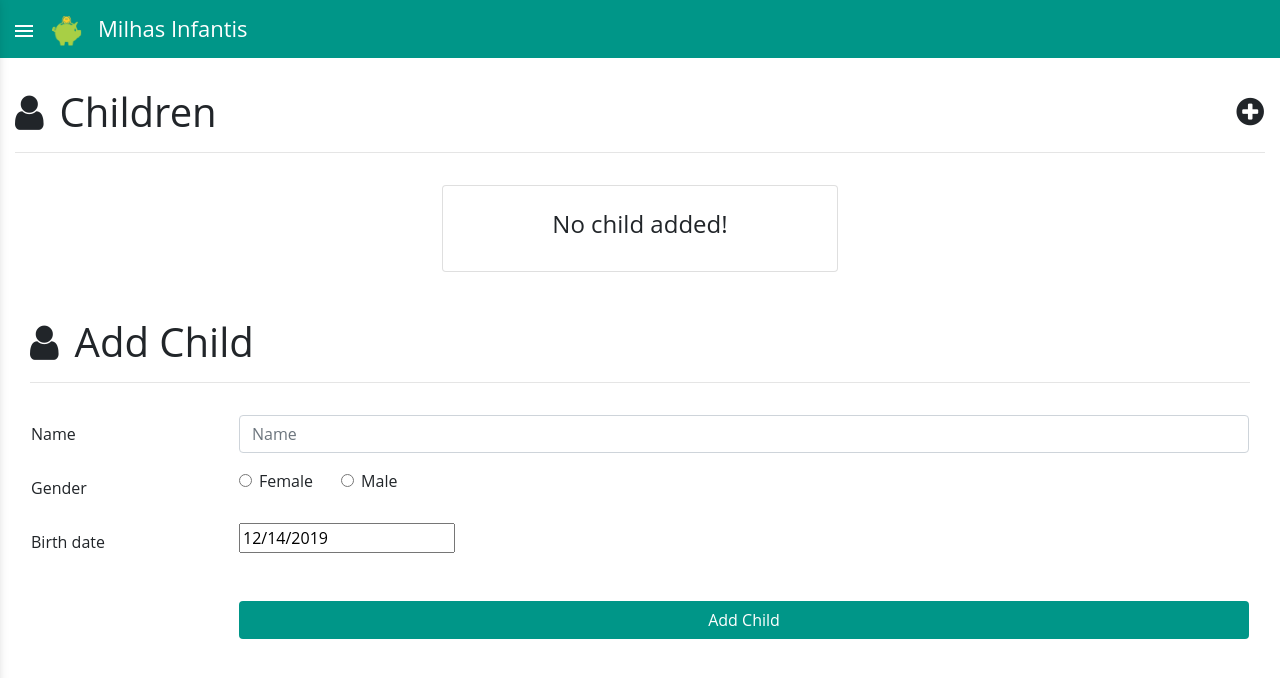
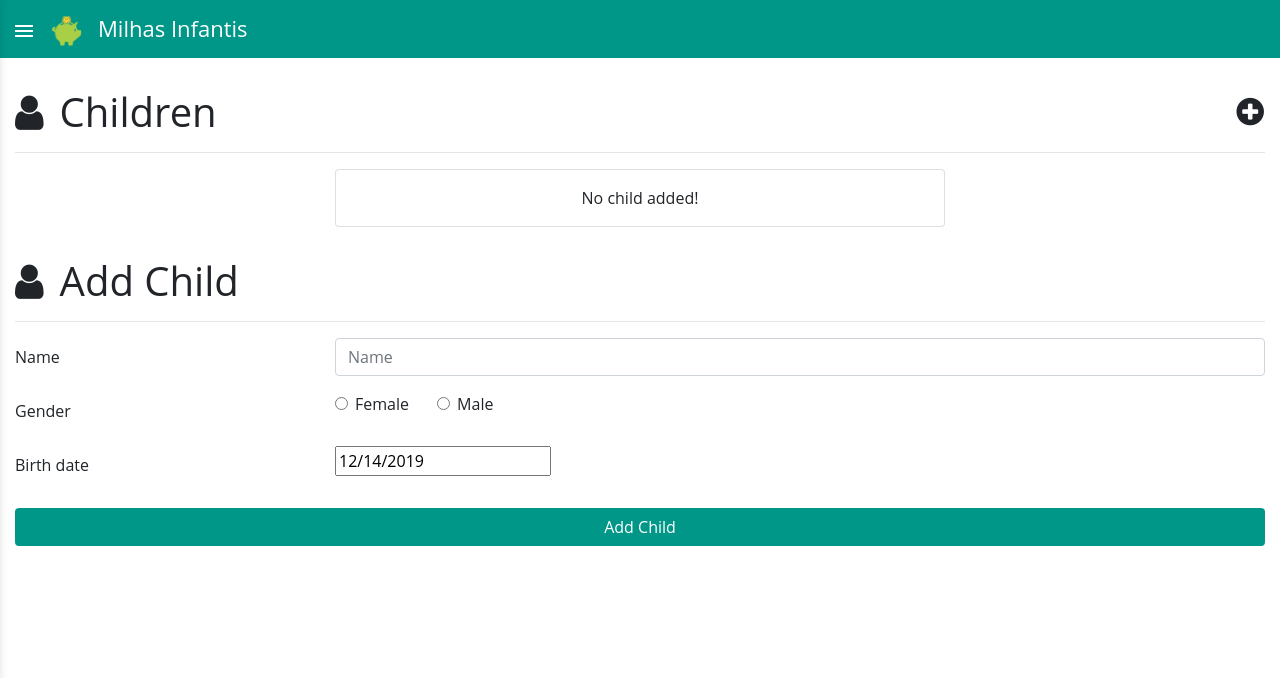
Before and after one commit to dsreliete/children-miles, a React (Create React App) app: page / in a window 1280 px wide. Both pictures are taken after a click on the icon 1250 px from the left and 112 px from the top of the page. Shown: the top 678 px of the page. Built offline with nearby package versions, Linux system fonts and the light colour scheme.

Commit message:
update margins

```diff
--- a/src/components/ChildrenAddComponent.js
+++ b/src/components/ChildrenAddComponent.js
@@ -10,12 +10,12 @@ export default function ChildrenAddComponent(props) {
     const title = "Add Child";
     return (
         <div className="container-wrapper">
-            <TitleComponent title={title}/>
-            <div className="row justify-content-center">
-                <div className="col m-3">
-                    <ChildrenForm
-                        handleAddChildrenToList={props.handleAddChildrenToList}
-                    />
+            <div className="row">
+                <TitleComponent title={title}/>
+                    <div className="col-sm-12">
+                        <ChildrenForm
+                            handleAddChildrenToList={props.handleAddChildrenToList}
+                        />
                 </div>
             </div>
         </div>
--- a/src/components/ChildrenForm.js
+++ b/src/components/ChildrenForm.js
@@ -29,8 +29,8 @@ export default class ChildrenForm extends Component {
         return(
             <Form onSubmit={this.handleSubmit}>
                 <FormGroup row>
-                    <Label htmlFor="name" md={2}>Name</Label>
-                    <Col md={10}>
+                    <Label htmlFor="name" md={3}>Name</Label>
+                    <Col md={9}>
                         <Input type="text" id="name" name="name"
                             placeholder="Name"
                             value={this.state.name}
@@ -41,8 +41,8 @@ export default class ChildrenForm extends Component {
                     </Col>
                 </FormGroup>
                 <FormGroup row>
-                    <Label htmlFor="gender" md={2}>Gender</Label>
-                    <Col md={10}>
+                    <Label htmlFor="gender" md={3}>Gender</Label>
+                    <Col md={9}>
                         <FormGroup check>
                             <Label check>
                             <Input type="radio" id="female" name="gender"
@@ -61,8 +61,8 @@ export default class ChildrenForm extends Component {
                     </Col>
                 </FormGroup>
                 <FormGroup row>
-                    <Label htmlFor="dateBirth" md={2}>Birth date</Label>
-                    <Col md={10}>
+                    <Label htmlFor="dateBirth" md={3}>Birth date</Label>
+                    <Col md={9}>
                         <DatePicker
                             selected={this.state.birthDate}
                             onSelect={this.handleDateChange}
@@ -70,8 +70,8 @@ export default class ChildrenForm extends Component {
                     </Col>
                 </FormGroup>
                 <FormGroup row>
-                    <Col md={{size: 10, offset: 2}}>
-                        <Button type="submit" color="#009688" className="text-white btn-block mt-4">
+                    <Col md={{size: 12}}>
+                        <Button type="submit" color="#009688" className="text-white btn-block mt-2">
                             Add Child
                         </Button>
                     </Col>
--- a/src/components/ChildrenItem.js
+++ b/src/components/ChildrenItem.js
@@ -4,13 +4,13 @@ export default function ChildrenItem(props) {
     const child = props.child;
     const imageSrc = child.gender === "female" ? "assets/images/maria.jpg" : "assets/images/joao.jpg"
     return(
-        <div className="col mb-3">
-            <div className="card p-4">
+        <div className="col m-3">
+            <div className="card p-3">
                 <div className="media">
                     <img className="img" src={imageSrc} alt="child" />
                     <div className="media-body ml-4 align-self-center">
-                        <h4>{child.name}</h4>
-                        <h5>{child.birthDate.toISOString()}</h5>
+                        <p>{child.name}</p>
+                        <p>{child.birthDate.toISOString()}</p>
                     </div>
                 </div>
             </div>
--- a/src/components/ChildrenListComponent.js
+++ b/src/components/ChildrenListComponent.js
@@ -17,11 +17,10 @@ export default class ChildrenList extends Component {
                     />
                 </div>
                 <div className="row justify-content-center">
+                    <div className="col-md-6">
                         { this.props.childrenList.length === 0 ?
-                        <div className="col-4 m-3">
-                            <div className="card p-4 text-center">
-                                <h4>No child added!</h4>
-                            </div>
+                            <div className="card text-center pt-3">
+                                <p>No child added!</p>
                             </div>
                             :
                             <ul className="list-unstyled">
@@ -36,6 +35,7 @@ export default class ChildrenList extends Component {
                         }
                     </div>
                 </div>
+            </div>
         );
     }
 }
--- a/src/components/TitleComponent.js
+++ b/src/components/TitleComponent.js
@@ -4,7 +4,6 @@ export default class TitleComponent extends Component {
 
     render(){
         return (
-
             <div className="col title-container">
                 <h1><i className="fa fa-user fa-1x mr-3"></i>{this.props.title}</h1>
                 <i className={this.props.icon} onClick={this.props.showAddComponent}></i>
```
Lines whose indentation alone changed are shown as unchanged.
